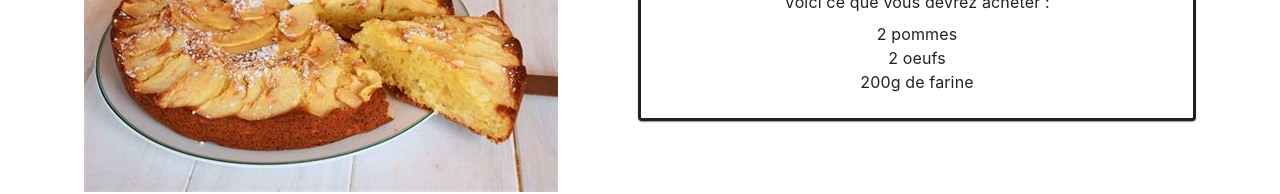
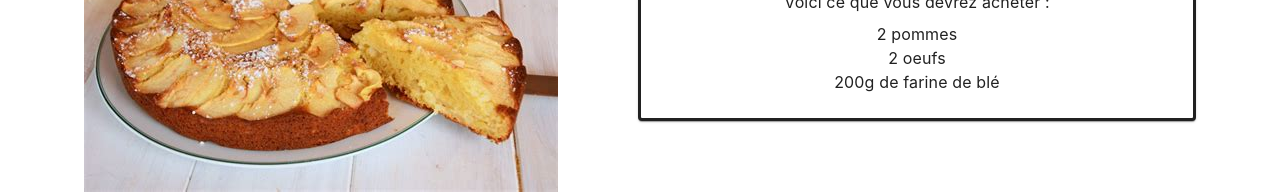
Before and after one commit to theodo/a11yinyerface, a Next.js app: page / in a window 1280 px wide. Shown: the part 300-494 px from the top of the page. Built offline with nearby package versions, Linux system fonts and the light colour scheme.

Commit message:
make shopping list better

```diff
--- a/src/pages/index.tsx
+++ b/src/pages/index.tsx
@@ -37,7 +37,7 @@ const Home: NextPage = () => {
                 <List list-style-type="disc">
                   <li>2 pommes</li>
                   <li>2 oeufs</li>
-                  <li>200g de farine</li>
+                  <li>200g de farine de blé</li>
                 </List>
               </Paper>
             </Box>
```
